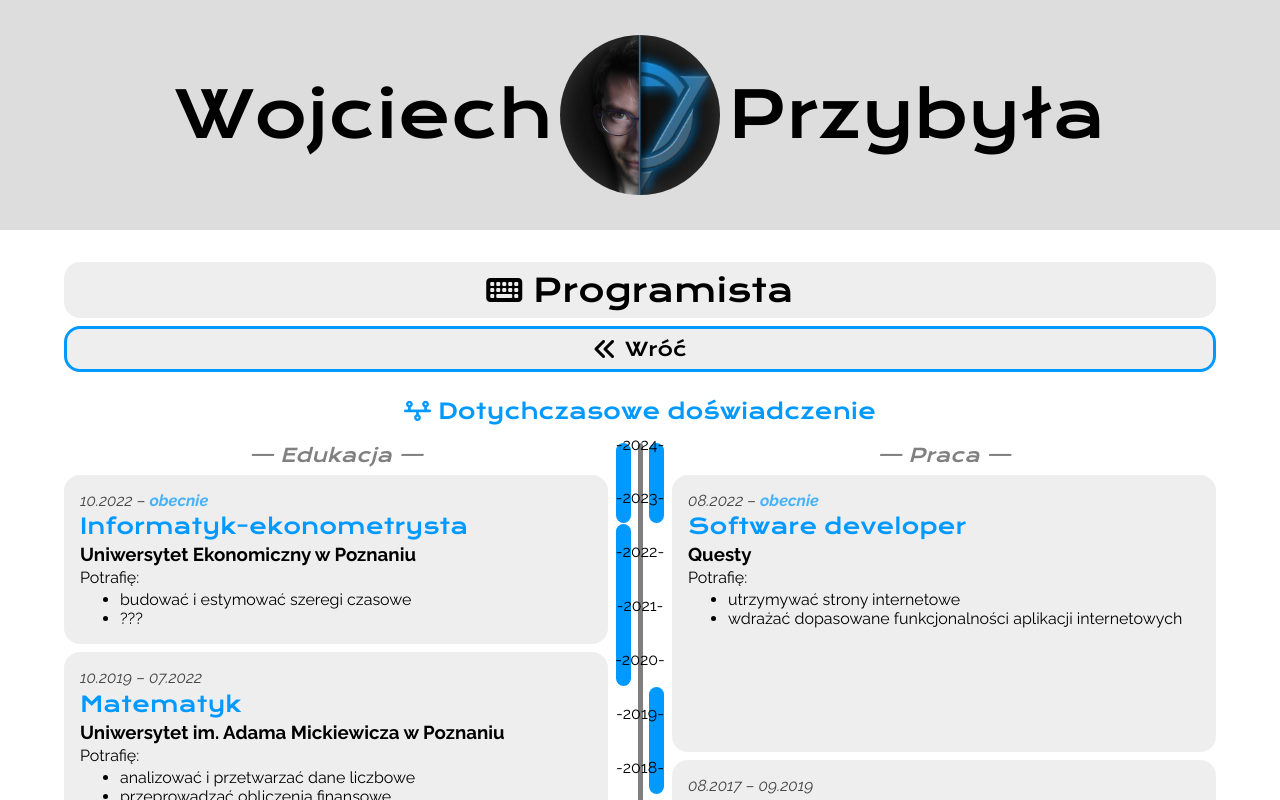
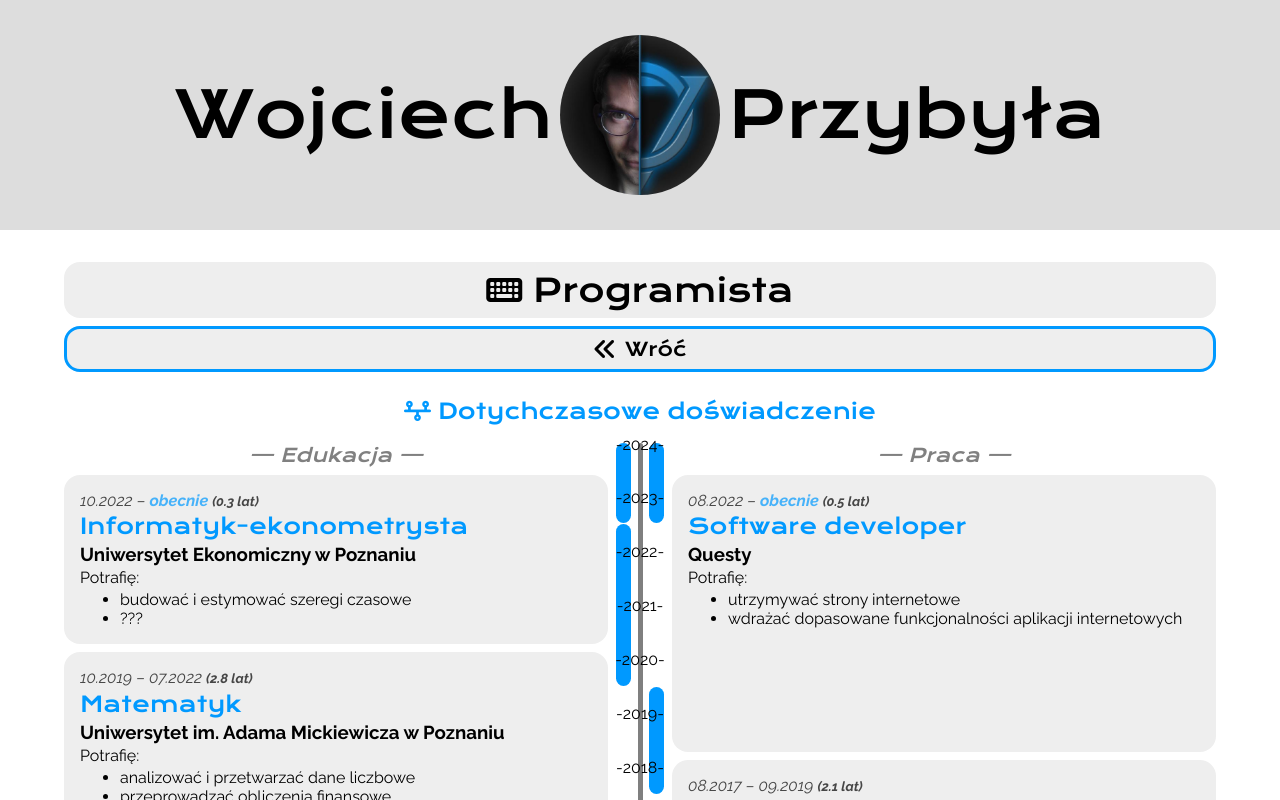
Before and after one commit to wpwwhimself/wpww-homepage, a React (Create React App) app: page / in a window 1280 px wide. Both pictures are taken after a click on the element "Programista". Shown: the top 800 px of the page. Built offline with nearby package versions, Linux system fonts and the light colour scheme.

Commit message:
Datespans count years (and minor content corrections)

```diff
--- a/src/components/DateSpan.jsx
+++ b/src/components/DateSpan.jsx
@@ -4,9 +4,22 @@ import { LangContext } from "../App"
 export function DateSpan({dates}){
     const {__} = useContext(LangContext)
 
-    //TODO ILE LAT?
+    function dateToYears(dateString){
+        if(dateString === null){
+            const today = new Date();
+            dateString = today.toLocaleDateString("pl-PL", {
+                year: "numeric",
+                month: "2-digit"
+            });
+        }
+        const [, month, year] = dateString.match(/(\d{2}).(\d{4})/);
+        return (parseInt(year) + month/12);
+    }
+    const how_long = Math.round(
+        (dateToYears(dates[1]) - dateToYears(dates[0])) * 10
+    ) / 10;
 
     return <span>
-        {dates[0]} – {dates[1] ?? <span className="currently">{__("currently")}</span>}
+        {dates[0]} – {dates[1] ?? <span className="currently">{__("currently")}</span>} <small>({how_long} {__("years")})</small>
     </span>
 }
--- a/src/components/Muzyk/index.jsx
+++ b/src/components/Muzyk/index.jsx
@@ -38,7 +38,7 @@ export function Muzyk(){
         }, {
             code: "mus.bands.rr",
             link: "https://www.facebook.com/wrrband",
-            span: ["12.2013", "01.2023"],
+            span: ["12.2013", "01.2018"],
         },
     ];
 
--- a/src/i18n/DE.json
+++ b/src/i18n/DE.json
@@ -1,5 +1,6 @@
 {
     "tba_header": "Die Seite im Aufbau",
+    "years": "Jahre",
     "return_click_tile": "Zurück",
     "link": "link",
     "see_also": "Siehe auch:",
--- a/src/i18n/EN.json
+++ b/src/i18n/EN.json
@@ -1,5 +1,6 @@
 {
     "tba_header": "Section under construction",
+    "years": "years",
     "return_click_tile": "Back",
     "link": "Link",
     "see_also": "See also:",
--- a/src/i18n/JP.json
+++ b/src/i18n/JP.json
@@ -1,3 +1,4 @@
 {
-    "return_click_tile": "test"
+    "return_click_tile": "test",
+    "years": "年"
 }
--- a/src/i18n/PL.json
+++ b/src/i18n/PL.json
@@ -1,5 +1,6 @@
 {
     "tba_header": "Sekcja w budowie",
+    "years": "lat",
     "return_click_tile": "Wróć",
     "link": "Link",
     "see_also": "Zobacz też:",
```
